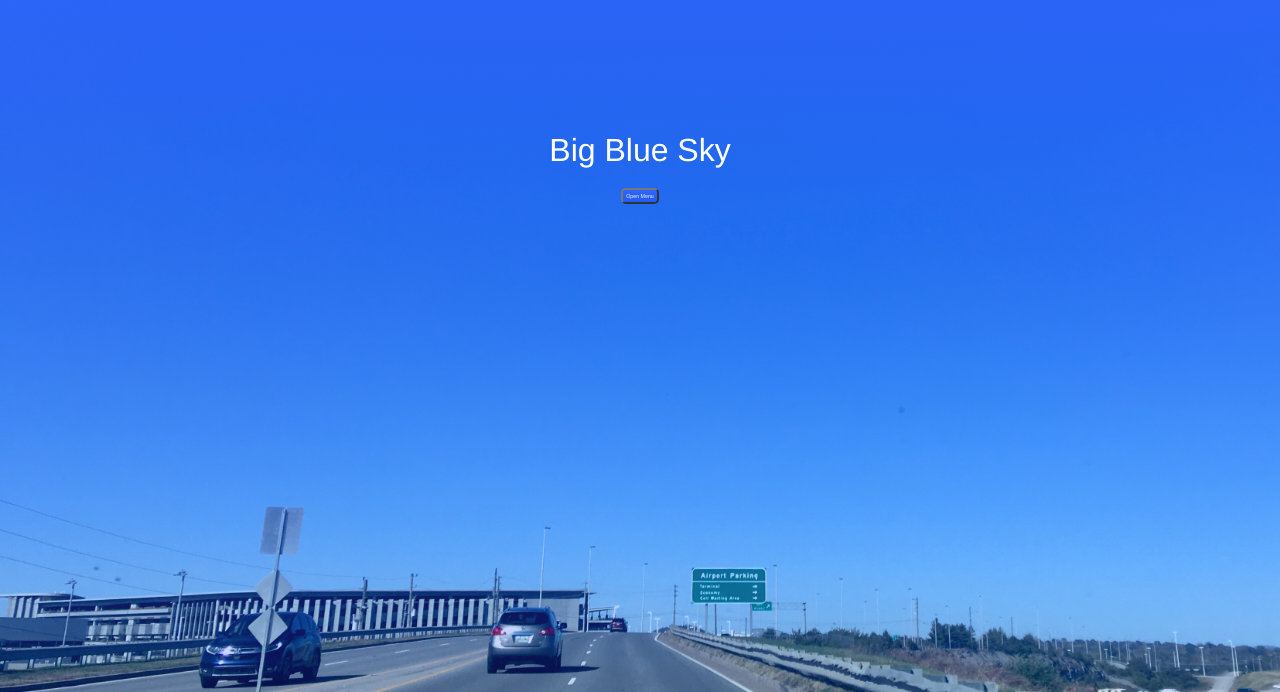
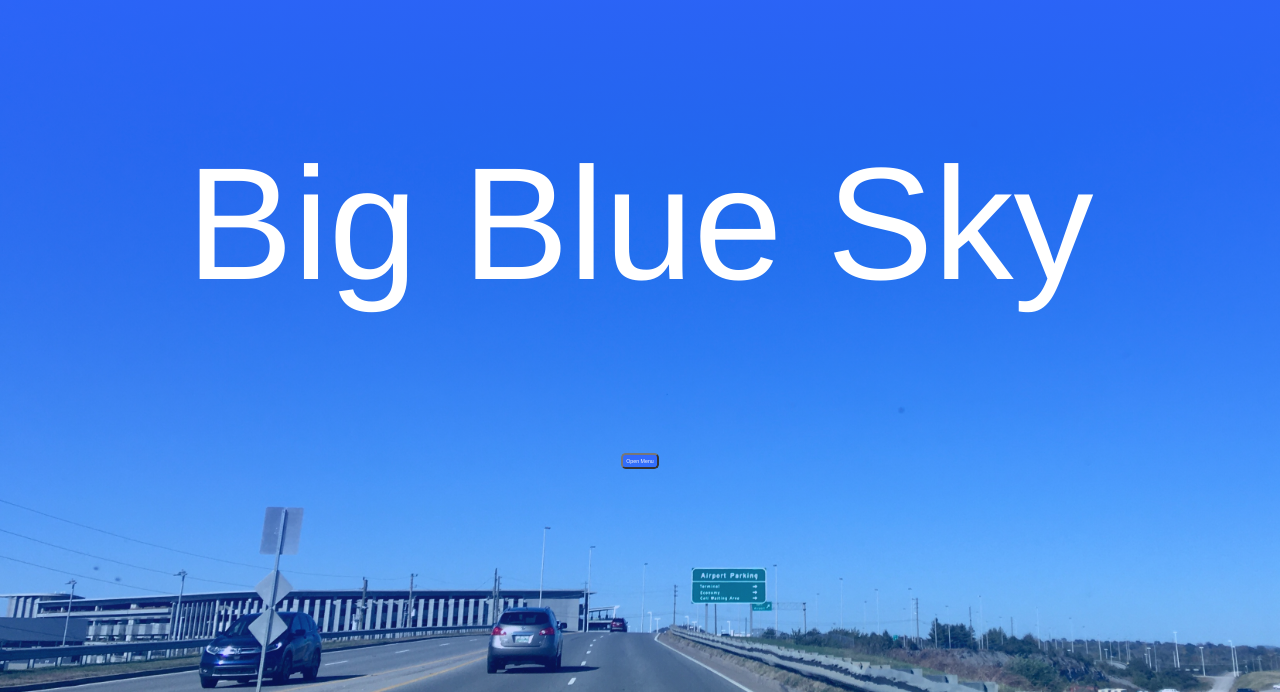
Before and after one commit to pjnalls/ClassicRPGMenu, an Angular app: page / in a window 1280 px wide. Shown: the part 108-800 px from the top of the page. Built offline with nearby package versions, Linux system fonts and the light colour scheme.

Commit message:
Add background overlay & animations.

```diff
--- a/src/app/app.component.html
+++ b/src/app/app.component.html
@@ -1,7 +1,7 @@
 <div class="big-blue-sky">
   <div class="big-blue-sky__main">
     <div
-      [ngClass]="{ 'black-overlay': true, 'open-menu': openMenuBtnClicked }"
+      [ngClass]="{ 'background-overlay': true, 'open-menu': openMenuBtnClicked }"
     ></div>
     <app-title class="big-blue-sky__main--title" [text]="title"></app-title>
     <app-button
--- a/src/app/app.component.scss
+++ b/src/app/app.component.scss
@@ -1,28 +1,59 @@
-@import 'config';
+@import "config";
 
 .big-blue-sky {
   &__main {
     text-align: center;
     background: linear-gradient(
-      to bottom,
-      rgba($primary-color, 1),
-      rgba($secondary-color, 0.2)
-    ),
-    url(../assets/big-blue-sky.jpg);
+        to bottom,
+        rgba($primary-color, 1),
+        rgba($secondary-color, 0.2)
+      ),
+      url(../assets/big-blue-sky.jpg);
     background-attachment: fixed;
     background-size: cover;
     height: 100vh;
     color: #fff;
-    padding: calc(33vh - 1.5rem) 0.5rem 0.5rem 0.5rem;
-
+    padding: calc(33vh - 1.5rem) 0.5rem 0 0.5rem;
 
     &--title {
-      font-family: Haettenschweiler, 'Franklin Gothic Medium', 'Arial Narrow Bold', -apple-system, BlinkMacSystemFont, 'Segoe UI', Roboto, Oxygen, Ubuntu, Cantarell, 'Open Sans', 'Helvetica Neue', sans-serif;
-      font-size: 2rem;
+      font-family: Haettenschweiler, "Franklin Gothic Medium",
+        "Arial Narrow Bold", -apple-system, BlinkMacSystemFont, "Segoe UI",
+        Roboto, Oxygen, Ubuntu, Cantarell, "Open Sans", "Helvetica Neue",
+        sans-serif;
+      font-size: 10rem;
     }
     &--button {
-      font-family: 'Franklin Gothic Medium', 'Arial Narrow', sans-serif, -apple-system, BlinkMacSystemFont, 'Segoe UI', Roboto, Oxygen, Ubuntu, Cantarell, 'Open Sans', 'Helvetica Neue';
-      padding: 25vh 0 0 0;
+      font-family: "Franklin Gothic Medium", "Arial Narrow", sans-serif,
+        -apple-system, BlinkMacSystemFont, "Segoe UI", Roboto, Oxygen, Ubuntu,
+        Cantarell, "Open Sans", "Helvetica Neue";
+      font-size: 5rem;
+      padding: 0.2rem;
+      z-index: 2;
+      position: relative;
+      top: 0 !important;
+      @include transition-ease;
+    }
+    .open-menu-btn {
+      top: 33vh !important;
+      @include transition-ease;
     }
   }
+
+  .background-overlay {
+    background: #000;
+    height: 100vh;
+    width: 100vw;
+    overflow: hidden;
+    z-index: 1;
+    position: absolute;
+    top: 0;
+    left: 0;
+    opacity: 0;
+    @include transition-ease;
+  }
+
+  .open-menu {
+    opacity: 1;
+    @include transition-ease;
+  }
 }
```
